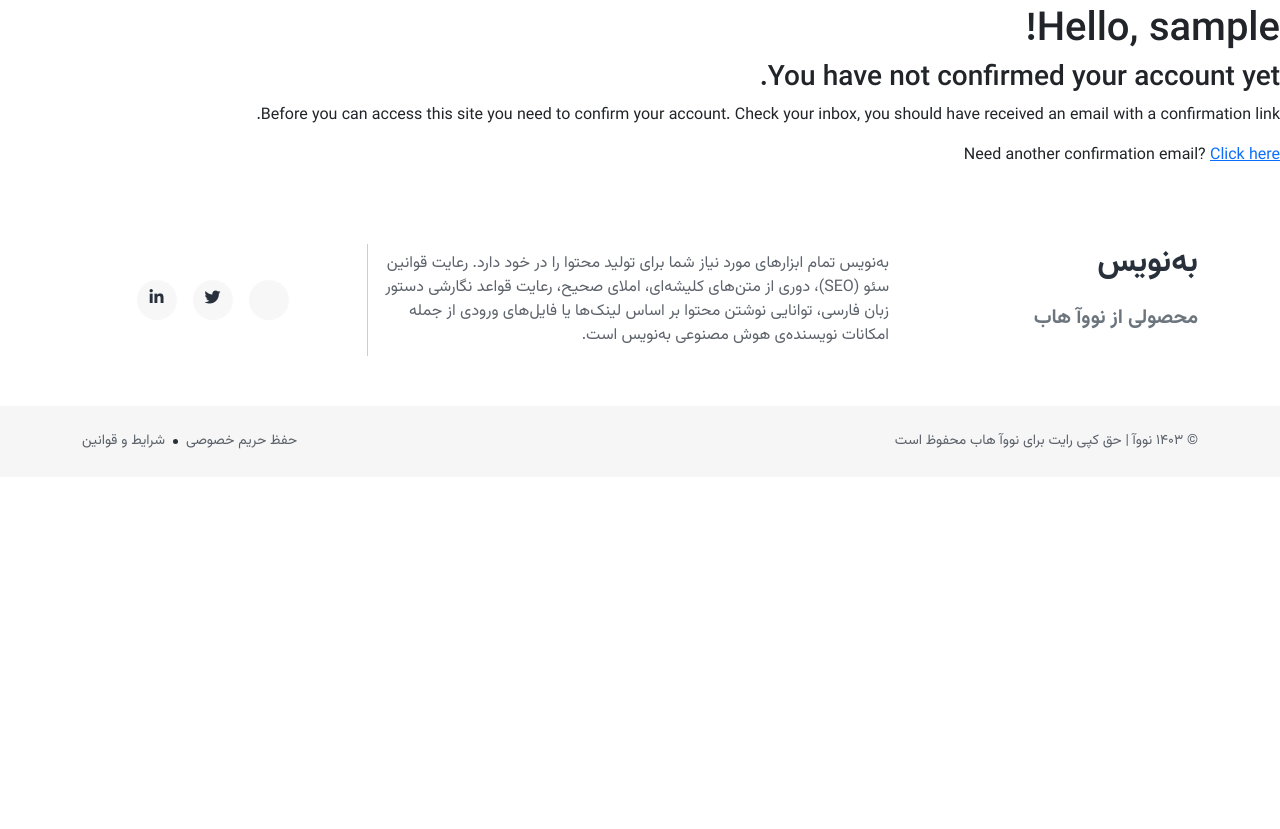
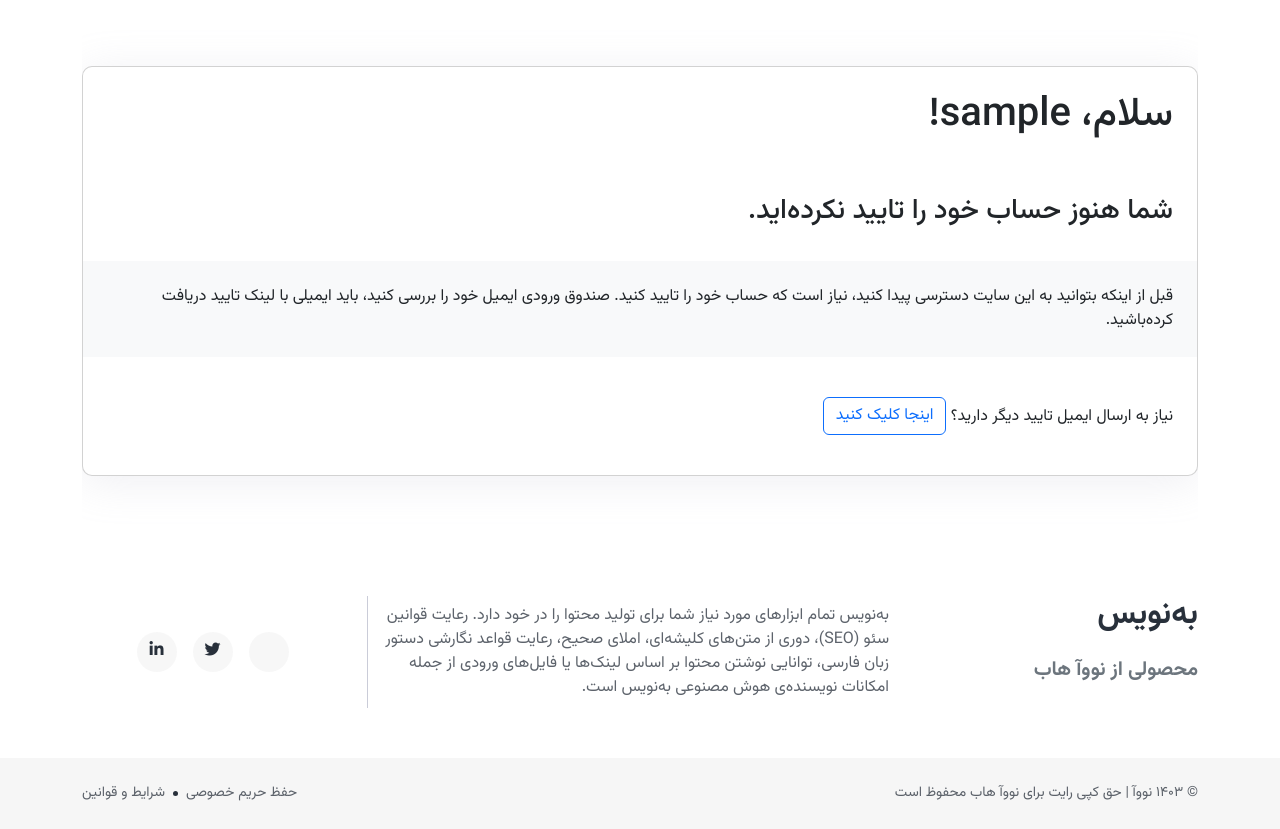
Before and after one commit to matn-ai/matn.ai, a Flask app: page /auth/unconfirmed in a window 1280 px wide. Shown: the part 81-910 px from the top of the page. Before the commit the page ends 530 px from the top, so only its background shows below. Run offline with Flask 3, Linux system fonts and the light colour scheme; the visitor is signed in with stand-in values (Sample User, id 1); data comes from the database, SQL or seed files in the repository; data that the repository does not hold is empty; parts of the project's set-up code (start-up, migrations or seed data) failed here and were passed over; some libraries are stand-ins or nearby versions.

Commit message:
User email confirmation debugged

```diff
--- a/app/app/auth/views.py
+++ b/app/app/auth/views.py
@@ -1,23 +1,22 @@
 from flask import render_template, redirect, request, url_for, flash
-from flask_login import login_user, logout_user, login_required, \
-    current_user
+from flask_login import login_user, logout_user, login_required, current_user
 from . import auth
 from .. import db
 from ..models import User
 from ..email import send_email
-from .forms import LoginForm, RegistrationForm, ChangePasswordForm,\
-    PasswordResetRequestForm, PasswordResetForm, ChangeEmailForm
+from .forms import LoginForm, RegistrationForm, ChangePasswordForm, PasswordResetRequestForm, PasswordResetForm, ChangeEmailForm
 
 
 @auth.before_app_request
 def before_request():
     if current_user.is_authenticated:
+        print(request.full_path)
         current_user.ping()
         if not current_user.confirmed \
                 and request.endpoint \
                 and request.blueprint != 'auth' \
                 and request.endpoint != 'static':
-            return redirect(url_for('auth.unconfirmed'))
+                    return redirect(url_for('auth.unconfirmed'))
 
 
 @auth.route('/unconfirmed')
@@ -30,12 +29,14 @@ def unconfirmed():
 @auth.route('/login', methods=['GET', 'POST'])
 def login():
     form = LoginForm()
+    next = request.args.get('next')
+    if next is not None:
+        form.next_url.data = next
     if form.validate_on_submit():
         user = User.query.filter_by(email=form.email.data.lower()).first()
         if user is not None and user.verify_password(form.password.data):
-            # login_user(user, form.remember_me.data)
             login_user(user, remember=True)
-            next = request.args.get('next')
+            next = form.next_url.data
             if next is None or not next.startswith('/'):
                 next = url_for('dashboard.index')
             return redirect(next)
@@ -47,7 +48,7 @@ def login():
 @login_required
 def logout():
     logout_user()
-    flash('You have been logged out.')
+    flash('شما خارج شدید.')
     return redirect(url_for('main.index'))
 
 
@@ -64,7 +65,6 @@ def register():
         send_email(user.email, 'حساب خود را تایید کنید',
                    'auth/email/confirm', user=user, token=token)
         flash('یک ایمیل تایید حساب برای شما ارسال شده است، Inbox یا Spam ایمیل خود را چک کنید')
-        return redirect(url_for('auth.login'))
     return render_template('auth/register.html', form=form)
 
 
@@ -72,13 +72,13 @@ def register():
 @login_required
 def confirm(token):
     if current_user.confirmed:
-        flash('Your account confirmed')
+        flash('حساب شما تایید شده است.')
         return redirect(url_for('main.index'))
     if current_user.confirm(token):
         db.session.commit()
-        flash('You have confirmed your account. Thanks!')
+        flash('حساب شما تایید شد. با تشکر!')
     else:
-        flash('The confirmation link is invalid or has expired.')
+        flash('لینک تایید نامعتبر یا منقضی شده است.')
     return redirect(url_for('main.index'))
 
 
@@ -86,9 +86,9 @@ def confirm(token):
 @login_required
 def resend_confirmation():
     token = current_user.generate_confirmation_token()
-    send_email(current_user.email, 'Confirm Your Account',
+    send_email(current_user.email, 'حساب خود را تایید کنید',
                'auth/email/confirm', user=current_user, token=token)
-    flash('A new confirmation email has been sent to you by email.')
+    flash('یک ایمیل تایید جدید برای شما ارسال شده است.')
     return redirect(url_for('main.index'))
 
 
@@ -101,10 +101,10 @@ def change_password():
             current_user.password = form.password.data
             db.session.add(current_user)
             db.session.commit()
-            flash('Your password has been updated.')
+            flash('رمز عبور شما بروز رسانی شد.')
             return redirect(url_for('main.index'))
         else:
-            flash('Invalid password.')
+            flash('رمز عبور نامعتبر است.')
     return render_template("auth/change_password.html", form=form)
 
 
@@ -117,11 +117,10 @@ def password_reset_request():
         user = User.query.filter_by(email=form.email.data.lower()).first()
         if user:
             token = user.generate_reset_token()
-            send_email(user.email, 'Reset Your Password',
+            send_email(user.email, 'بازیابی رمز عبور',
                        'auth/email/reset_password',
                        user=user, token=token)
-        flash('An email with instructions to reset your password has been '
-              'sent to you.')
+        flash('یک ایمیل با دستورالعمل‌های بازیابی رمز عبور برای شما ارسال شده است.')
         return redirect(url_for('auth.login'))
     return render_template('auth/reset_password.html', form=form)
 
@@ -134,9 +133,10 @@ def password_reset(token):
     if form.validate_on_submit():
         if User.reset_password(token, form.password.data):
             db.session.commit()
-            flash('Your password has been updated.')
+            flash('رمز عبور شما بروز رسانی شد.')
             return redirect(url_for('auth.login'))
         else:
+            flash('درخواست نامعتبر است.')
             return redirect(url_for('main.index'))
     return render_template('auth/reset_password.html', form=form)
 
@@ -149,14 +149,13 @@ def change_email_request():
         if current_user.verify_password(form.password.data):
             new_email = form.email.data.lower()
             token = current_user.generate_email_change_token(new_email)
-            send_email(new_email, 'Confirm your email address',
+            send_email(new_email, 'آدرس ایمیل خود را تایید کنید',
                        'auth/email/change_email',
                        user=current_user, token=token)
-            flash('An email with instructions to confirm your new email '
-                  'address has been sent to you.')
+            flash('یک ایمیل با دستورالعمل‌های تایید آدرس ایمیل جدید برای شما ارسال شده است.')
             return redirect(url_for('main.index'))
         else:
-            flash('Invalid email or password.')
+            flash('ایمیل یا رمزعبور نامعتبر است.')
     return render_template("auth/change_email.html", form=form)
 
 
@@ -165,7 +164,7 @@ def change_email_request():
 def change_email(token):
     if current_user.change_email(token):
         db.session.commit()
-        flash('Your email address has been updated.')
+        flash('آدرس ایمیل شما بروز رسانی شد.')
     else:
-        flash('Invalid request.')
+        flash('درخواست نامعتبر است.')
     return redirect(url_for('main.index'))
--- a/app/app/models.py
+++ b/app/app/models.py
@@ -122,8 +122,10 @@ class User(UserMixin, db.Model):
         return True
 
     def generate_reset_token(self, expiration=3600):
-        s = URLSafeTimedSerializer(current_app.config['SECRET_KEY'], expiration)
-        return s.dumps({'reset': self.id}).decode('utf-8')
+        s = URLSafeTimedSerializer(current_app.config["SECRET_KEY"])
+        return s.dumps({'confirm': self.id})
+        # s = URLSafeTimedSerializer(current_app.config['SECRET_KEY'], expiration)
+        # return s.dumps({'reset': self.id}).decode('utf-8')
 
     @staticmethod
     def reset_password(token, new_password):
--- a/app/app/templates/auth/email/confirm.html
+++ b/app/app/templates/auth/email/confirm.html
@@ -1,8 +1,14 @@
+<div style="width: 80%; margin: 0 auto; direction: rtl; text-align: right; padding: 20px; border-radius: 20px;">
     <p>کاربر عزیز {{ user.username }},</p>
     <p>به <b>به‌نویس</b> خوش آمدید!</p>
+    <br/>
     <p>برای تأیید حساب کاربری خود لطفاً <a href="{{ url_for('auth.confirm', token=token, _external=True) }}">اینجا کلیک کنید</a>.</p>
     <p>همچنین می‌توانید لینک زیر را در نوار نشانی مرورگر خود کپی و پیست کنید:</p>
+    <br/>
     <p>{{ url_for('auth.confirm', token=token, _external=True) }}</p>
+    <br/>
     <p>با احترام،</p>
     <p>تیم به‌نویس</p>
+    <br/>
     <p><small>توجه: به پیام‌های ارسالی به این نشانی ایمیل پاسخ داده نمی‌شود.</small></p>
+</div>
--- a/app/app/templates/auth/email/reset_password.html
+++ b/app/app/templates/auth/email/reset_password.html
@@ -1,3 +1,5 @@
+<div style="width: 80%; margin: 0 auto; direction: rtl; text-align: right; padding: 20px; border-radius: 20px;">
+
 <p>کاربر عزیز {{ user.username }},</p>
 <p>برای بازنشانی گذرواژه خود <a href="{{ url_for('auth.password_reset', token=token, _external=True) }}">اینجا کلیک کنید</a>.</p>
 <p>همچنین می‌توانید لینک زیر را در نوار نشانی مرورگر خود کپی و پیست کنید:</p>
@@ -6,3 +8,5 @@
 <p>با احترام،</p>
 <p>تیم به‌نویس</p>
 <p><small>توجه: به پیام‌های ارسالی به این نشانی ایمیل پاسخ داده نمی‌شود.</small></p>
+
+</div>
--- a/app/app/templates/auth/unconfirmed.html
+++ b/app/app/templates/auth/unconfirmed.html
@@ -1,20 +1,24 @@
 {% extends "base.html" %}
 
-{% block title %}App - Confirm your account{% endblock %}
+{% block title %}به‌نویس - حساب خود را تایید کنید{% endblock %}
 
 {% block content %}
-<div class="page-header">
-    <h1>
-        Hello, {{ current_user.username }}!
-    </h1>
-    <h3>You have not confirmed your account yet.</h3>
-    <p>
-        Before you can access this site you need to confirm your account.
-        Check your inbox, you should have received an email with a confirmation link.
-    </p>
-    <p>
-        Need another confirmation email?
-        <a href="{{ url_for('auth.resend_confirmation') }}">Click here</a>
-    </p>
+<div class="container">
+    <div class="dashboard">
+        <div class="dashboard-card card">
+        <h1 class="p-4">
+            سلام، {{ current_user.username }}!
+        </h1>
+        <h3 class="p-4">شما هنوز حساب خود را تایید نکرده‌اید.</h3>
+        <p class="p-4 bg-light">
+            قبل از اینکه بتوانید به این سایت دسترسی پیدا کنید، نیاز است که حساب خود را تایید کنید.
+            صندوق ورودی ایمیل خود را بررسی کنید، باید ایمیلی با لینک تایید دریافت کرده‌باشید.
+        </p>
+        <p class="p-4">
+            نیاز به ارسال ایمیل تایید دیگر دارید؟
+            <a href="{{ url_for('auth.resend_confirmation') }}" class="btn btn-outline-primary">اینجا کلیک کنید</a>
+        </p>
+    </div>
+
 </div>
 {% endblock %}
```
Also changed, not shown: app/app/auth/forms.py (+30 -32 lines), app/app/tasks.py (+171 -0 lines), app/app/templates/auth/email/change_email.html (+7 -2 lines), app/app/favicon.ico (added). Lines whose indentation alone changed are shown as unchanged.
